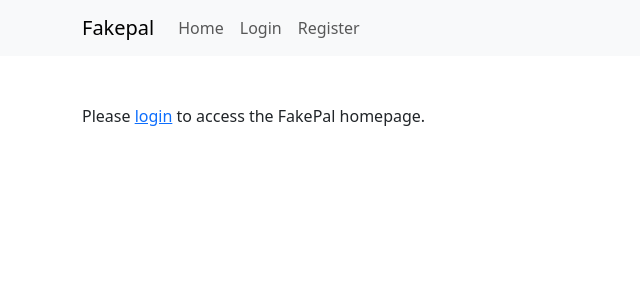
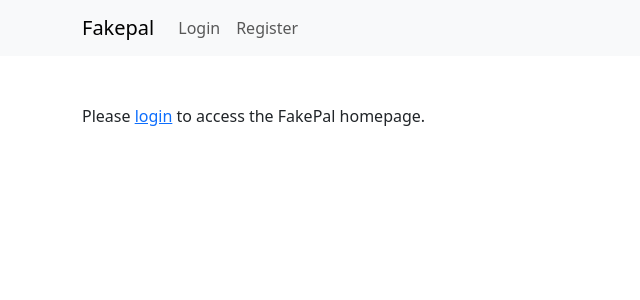
Before and after one commit to tnaccarato/Fakepal, a Django app: page /payapp/home/ in a window 1280 px wide. Shown: the top 300 px of the page, without its empty margins (0-640 px from the left). Run offline with Django 5.2, Linux system fonts and the light colour scheme.

Commit message:
Remove duplicate homepage button

```diff
--- a/register/views.py
+++ b/register/views.py
@@ -26,11 +26,13 @@ def register(request):
             login(request, user)
 
             # Redirects the user to the home page after registration
+            messages.success(request, "You have been registered and you have been automatically logged in.")
             return redirect('home')
         # If form is not valid, return the form with the errors
         else:
             messages.error(request, "Invalid information")
             return render(request, 'register/register.html', {'form': form})
+    # Otherwise, render an empty form
     else:
         form = UserForm()  # Instantiate an empty form for GET request
     return render(request, 'register/register.html', {'form': form})
@@ -52,9 +54,10 @@ def login_view(request):
             password = form.cleaned_data['password']
             # Authenticates the user
             user = authenticate(request, username=username, password=password)
-            # If the user is authenticated, log the user in
+            # If the user is authenticated, log the user in and redirect to home page
             if user is not None:
                 login(request, user)
+                messages.success(request, "You have been logged in")
                 return redirect('home')
             else:
                 messages.error(request, "Invalid username or password")
--- a/templates/payapp/base.html
+++ b/templates/payapp/base.html
@@ -23,9 +23,6 @@
                 </button>
                 <div class="collapse navbar-collapse" id="navbarResponsive">
                     <ul class="navbar-nav ml-auto">
-                    <li class="nav-item">
-                        <a class="nav-link" href="{% url 'home' %}">Home</a>
-                    </li>
     {#                    <li class="nav-item">#}
     {#                        <a class="nav-link" href="{% url 'notifications' %}">Notifications</a>#}
     {#                    </li>#}
```
Also changed, not shown: db.sqlite3. Lines whose indentation alone changed are shown as unchanged.
